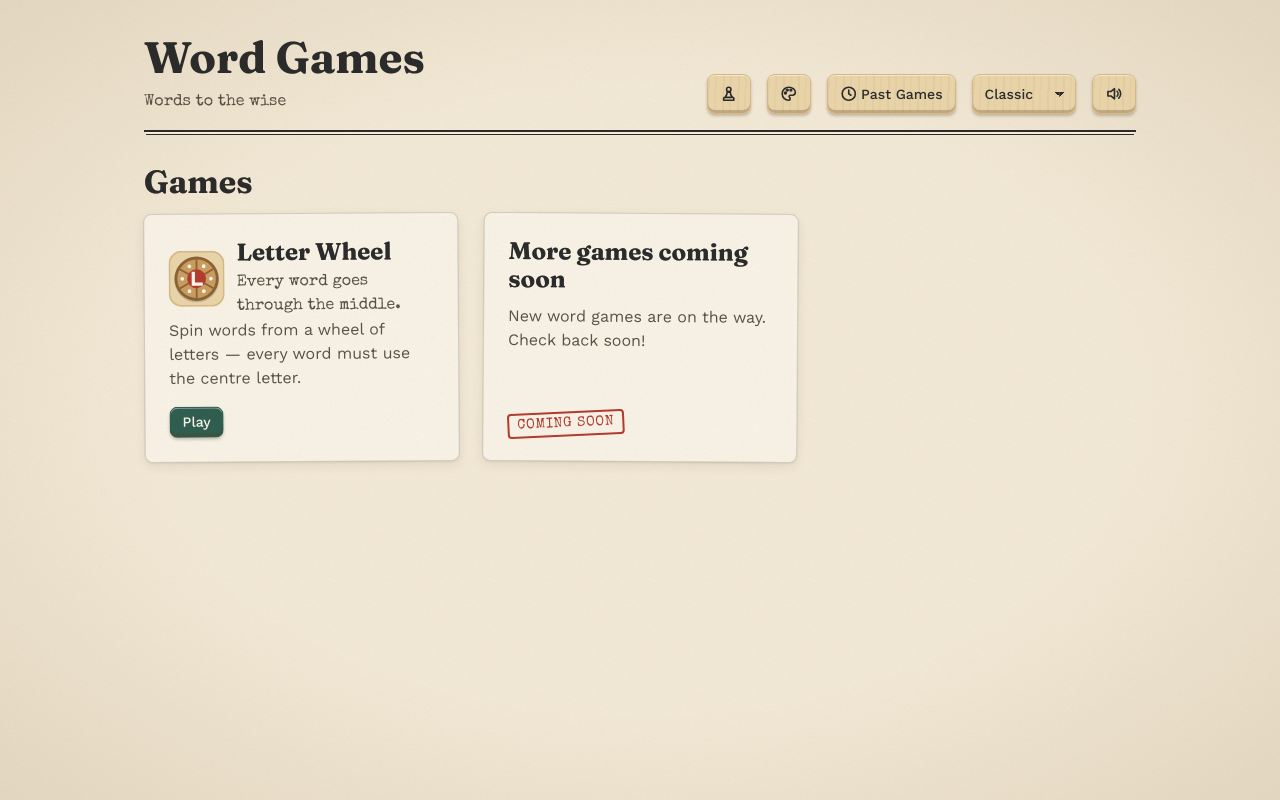
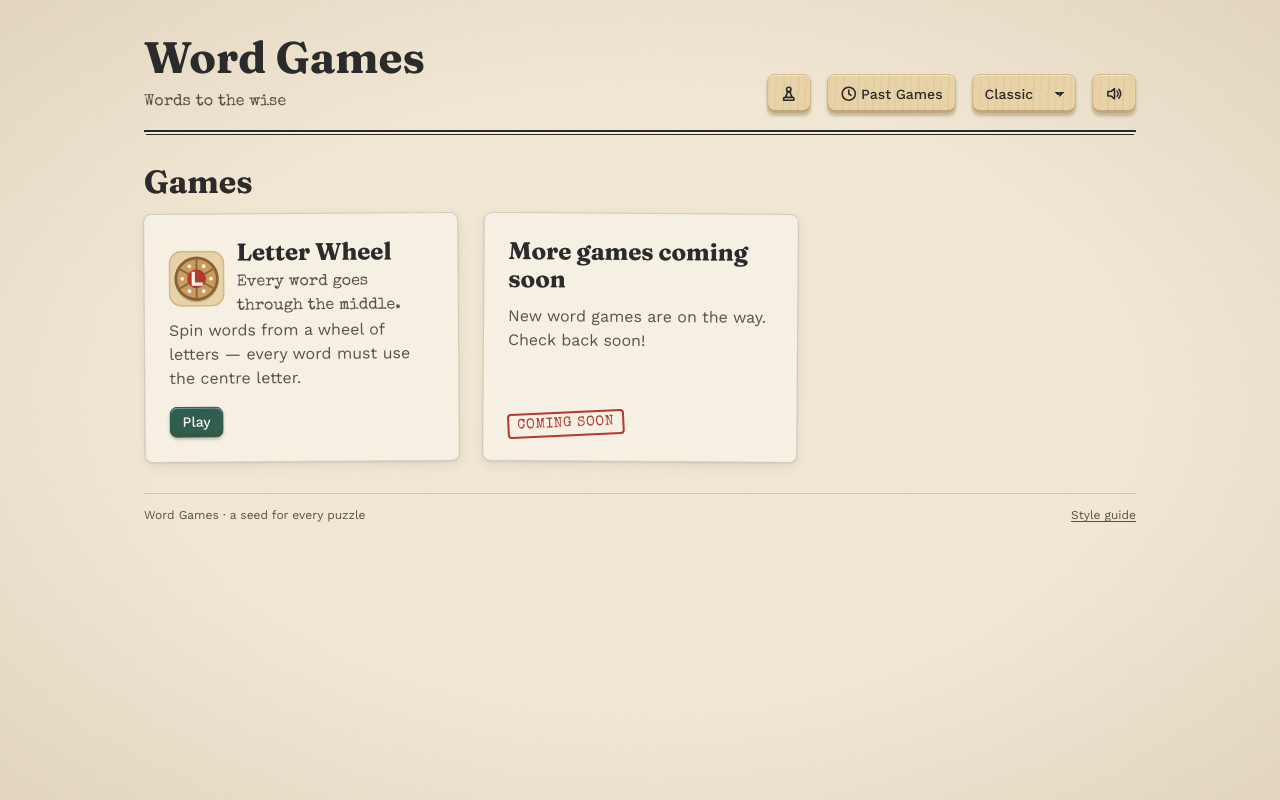
Before and after one commit to jwestwood/wordgames, a React (Vite) app: page / in a window 1280 px wide. Built offline with nearby package versions, Linux system fonts and the light colour scheme.

Commit message:
Move style guide link from header to a small paper footer (core Footer) on all pages

```diff
--- a/src/App.tsx
+++ b/src/App.tsx
@@ -1,5 +1,5 @@
 import { Suspense, useState } from 'react';
-import { GameCard, Header, HistoryPanel, IconPalette, IconPawn, MoreGamesCard } from '@core/ui';
+import { Footer, GameCard, Header, HistoryPanel, IconPawn, MoreGamesCard } from '@core/ui';
 import { StyleGuide } from '@core/ui/StyleGuide';
 import { useHashRoute } from '@core/router';
 import { useDocumentBrand } from '@core/brand';
@@ -17,10 +17,7 @@ export default function App() {
       <Header
         title="Word Games"
         tagline="Words to the wise"
-        nav={[
-          { href: '#/', label: 'Games', icon: <IconPawn /> },
-          { href: '#/style-guide', label: 'Style guide', icon: <IconPalette /> },
-        ]}
+        nav={[{ href: '#/', label: 'Games', icon: <IconPawn /> }]}
         onHistory={() => setHistoryOpen(true)}
       />
       <HistoryPanel
@@ -45,6 +42,9 @@ export default function App() {
           </section>
         </>
       )}
+      <Footer links={[{ href: '#/style-guide', label: 'Style guide' }]}>
+        <span>Word Games · a seed for every puzzle</span>
+      </Footer>
     </main>
   );
 }
--- /dev/null
+++ b/src/core/ui/Footer.tsx
@@ -0,0 +1,26 @@
+import type { ReactNode } from 'react';
+
+export interface FooterProps {
+  links?: Array<{ href: string; label: string }>;
+  children?: ReactNode;
+}
+
+/** Small, unobtrusive paper footer shown on every page. */
+export function Footer({ links = [], children }: FooterProps) {
+  return (
+    <footer className="site-footer">
+      {children}
+      {links.length > 0 && (
+        <nav aria-label="Footer">
+          <ul className="site-footer__links">
+            {links.map((l) => (
+              <li key={l.href}>
+                <a href={l.href}>{l.label}</a>
+              </li>
+            ))}
+          </ul>
+        </nav>
+      )}
+    </footer>
+  );
+}
--- a/src/core/ui/index.ts
+++ b/src/core/ui/index.ts
@@ -27,3 +27,4 @@ export * from './motion';
 export * from './SettingsPanel';
 export { createPressGuard, pressProps, type PressGuard } from './tap';
 export { ConfirmDialog, type ConfirmDialogProps } from './ConfirmDialog';
+export { Footer, type FooterProps } from './Footer';
--- a/src/core/ui/theme/components.css
+++ b/src/core/ui/theme/components.css
@@ -1254,3 +1254,30 @@ button.tile:active {
     transition: none;
   }
 }
+
+/* ---------- Site footer ---------- */
+.site-footer {
+  display: flex;
+  flex-wrap: wrap;
+  justify-content: space-between;
+  align-items: center;
+  gap: var(--space-2) var(--space-4);
+  margin-top: var(--space-6);
+  padding-top: var(--space-3);
+  border-top: 1px solid var(--color-border);
+  font-size: var(--text-xs);
+  color: var(--color-text-muted);
+}
+.site-footer__links {
+  display: flex;
+  gap: var(--space-4);
+  margin: 0;
+  padding: 0;
+  list-style: none;
+}
+.site-footer a {
+  color: var(--color-text-muted);
+}
+.site-footer a:hover {
+  color: var(--color-accent);
+}
```
Also changed, not shown: 1 other file (tests, documents, lock files or other folders).
